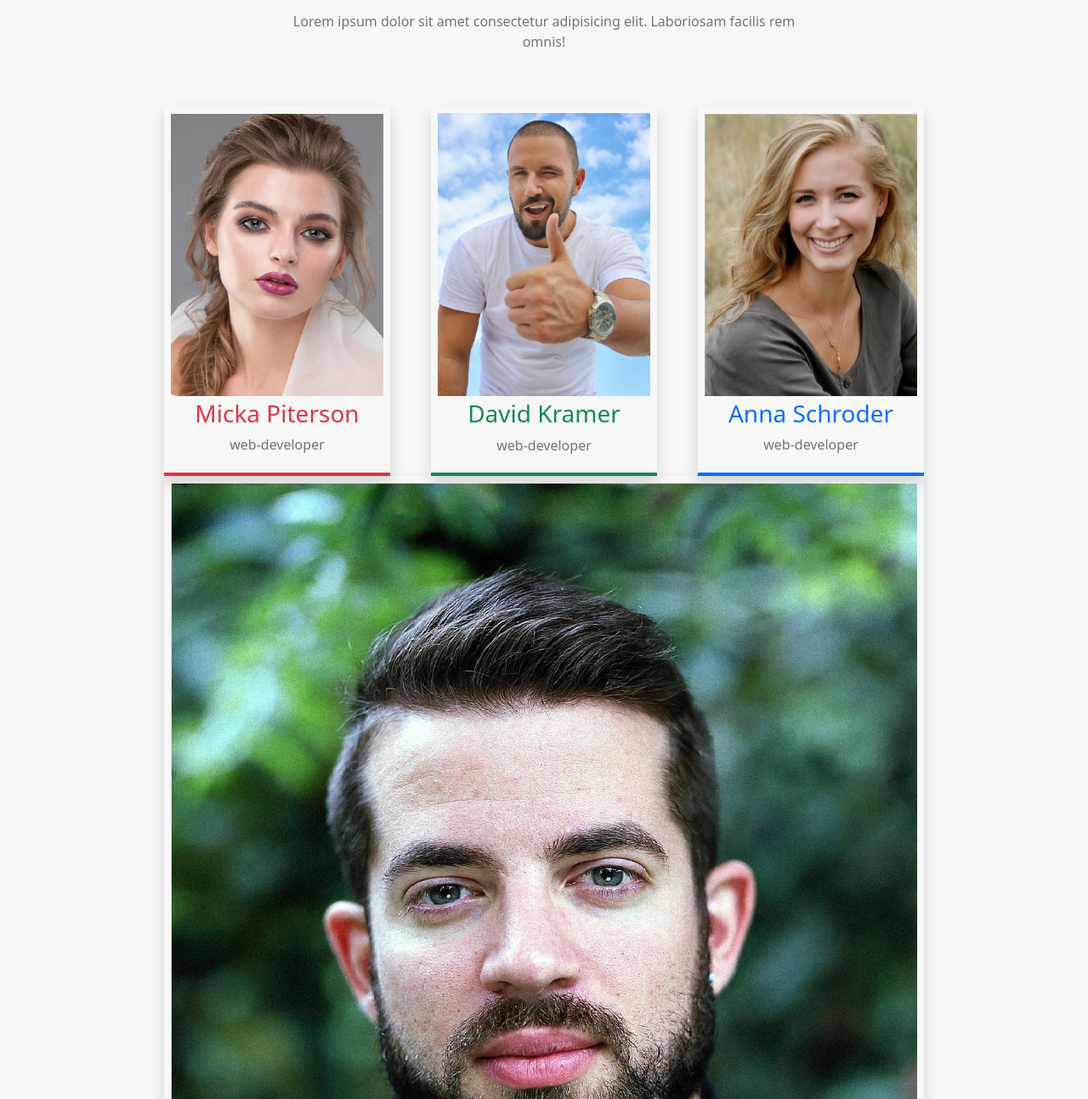
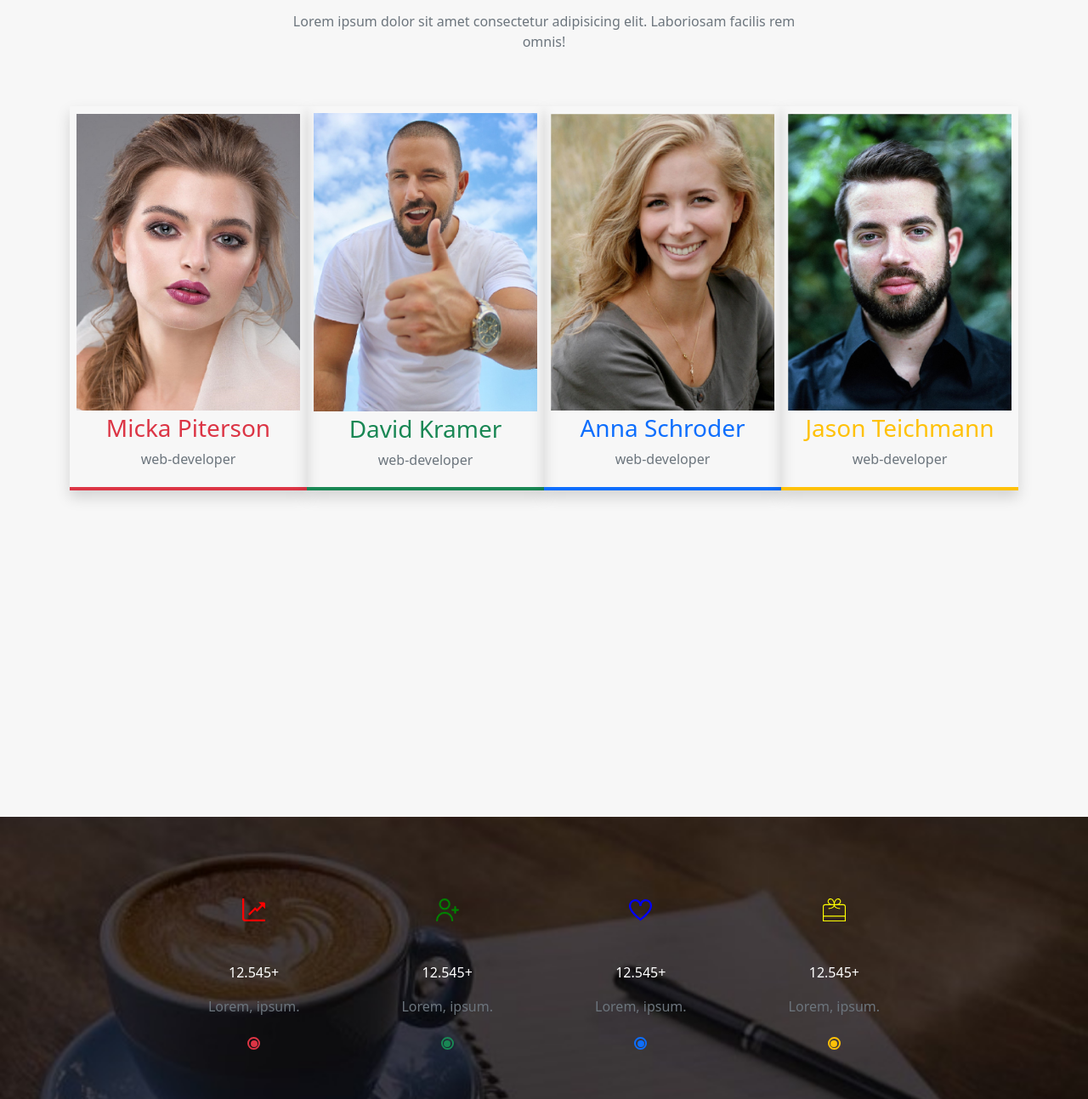
Before and after one commit to valeriiSkliar/bootstrap_practice, a plain HTML site: page index.html in a window 1280 px wide. Shown: the part 4127-5420 px from the top of the page at 85% size. Drawn offline with nearby package versions, Linux system fonts and the light colour scheme; files whose address does not match are found by name.

Commit message:
1.1 commit

```diff
--- a/index.html
+++ b/index.html
@@ -192,32 +192,32 @@
         </div>
     </div>
     <!-- OUR TEAM -->
-    <div class="mt-5 py-5 our_team container-fluid d-flex flex-column align-item-center justify-content-center">
+    <div class="mt-5 py-5 our_team container-fluid d-flex flex-column align-item-center">
         <!-- TEXT BLOCK -->
         <p class="mt-5 fs-1 text-center mx-auto w-50 fw-bolder">Our Team.</p>
         <p class="mb-5 pb-3 fs-6 text-center text-secondary w-50 mx-auto">Lorem ipsum dolor sit amet consectetur adipisicing elit. Laboriosam facilis rem omnis!</p>
         <!-- GALLERY TEAM -->
-        <div class="mb-5 row w-75 mx-auto flex-wrap">
+        <div class="mb-5 row row-cols-1 row-cols-md-2 row-cols-lg-4 mx-auto flex-wrap gx-4 container-xl">
             <!-- first -->
-            <div class="col  mx-4 shadow p-1 d-flex flex-column justify-content-center border-bottom border-4 border-danger">
+            <div class="col shadow p-1 d-flex flex-column justify-content-center border-bottom border-4 border-danger">
                 <img src="./img/our_team/1.jpg" alt="" class="img-fluid img_team img-team-1 p-1">
                 <p class="h3 text-center text-danger text-nowrap">Micka Piterson</p>
                 <p class="fs-6 text-center text-secondary">web-developer</p>
             </div>
             <!-- second -->
-            <div class="col  mx-4 shadow p-1 d-flex flex-column justify-content-center border-bottom border-4 border-success">
+            <div class="col shadow p-1 d-flex flex-column justify-content-center border-bottom border-4 border-success">
                 <img src="./img/our_team/2.jpg" alt="" class="img-fluid img_team img-team-1 p-1">
                 <p class="h3 text-center text-success text-nowrap">David Kramer</p>
                 <p class="fs-6 text-center text-secondary">web-developer</p>
             </div>
                 <!-- third -->
-            <div class="col  mx-4 shadow p-1 d-flex flex-column justify-content-center border-bottom border-4 border-primary">
+            <div class="col shadow p-1 d-flex flex-column justify-content-center border-bottom border-4 border-primary">
                 <img src="./img/our_team/3.jpg" alt="" class="img-fluid img_team img-team-1 p-1">
                 <p class="h3 text-center text-primary text-nowrap">Anna Schroder</p>
                 <p class="fs-6 text-center text-secondary">web-developer</p>
             </div>
             <!-- fourth -->
-            <div class="col  mx-4 shadow p-1 d-flex flex-column justify-content-center border-bottom border-4 border-warning">
+            <div class="col shadow p-1 d-flex flex-column justify-content-center border-bottom border-4 border-warning">
                 <img src="./img/our_team/4.jpg" alt="" class="img-fluid img_team img-team-1 p-1">
                 <p class="h3 text-center text-warning text-nowrap">Jason Teichmann</p>
                 <p class="fs-6 text-center text-secondary">web-developer</p>
@@ -234,9 +234,9 @@
         </div>
     </div>
     <!-- FOOTER -->
-    <div class="container-fluid footer-bg-img d-flex flex-row flex-nowrap justify-content-around">
-        <div class="row">
-            <div class="col d-flex flex-column justify-content-center">
+    <div class="container-fluid footer-bg-img d-flex flex-row flex-nowrap justify-content-around p-5">
+        <div class="row p-5">
+            <div class="col mx-5 d-flex flex-column justify-content-center">
                 <img src="./img/svg_icons/chat-arrow-grow.svg" alt="footer-img" class="footer-img  w-25 mx-auto">
                 <p class="text-center mt-5 text-white">12.545+</p>
                 <p class="text-center text-secondary text-nowrap mb-4">Lorem, ipsum.</p>
@@ -245,7 +245,7 @@
                 </div>
 
             </div>
-            <div class="col d-flex flex-column justify-content-center">
+            <div class="col mx-5 d-flex flex-column justify-content-center">
                 <img src="./img/svg_icons/user-add.svg" alt="footer-img" class="footer-img  w-25 mx-auto">
                 <p class="text-center mt-5 text-white">12.545+</p>
                 <p class="text-center text-secondary text-nowrap mb-4">Lorem, ipsum.</p>
@@ -254,7 +254,7 @@
                 </div>
 
             </div>
-            <div class="col d-flex flex-column justify-content-center">
+            <div class="col mx-5 d-flex flex-column justify-content-center">
                 <img src="./img/svg_icons/heart.svg" alt="footer-img" class="footer-img  w-25 mx-auto">
                 <p class="text-center mt-5 text-white">12.545+</p>
                 <p class="text-center text-secondary text-nowrap mb-4">Lorem, ipsum.</p>
@@ -263,7 +263,7 @@
                 </div>
 
             </div>
-            <div class="col d-flex flex-column justify-content-center">
+            <div class="col mx-5 d-flex flex-column justify-content-center">
                 <img src="./img/svg_icons/gift-card.svg" alt="footer-img" class="footer-img  w-25 mx-auto">
                 <p class="text-center mt-5 text-white">12.545+</p>
                 <p class="text-center text-secondary text-nowrap mb-4">Lorem, ipsum.</p>
--- a/style.css
+++ b/style.css
@@ -94,7 +94,7 @@
 
 /* jjjjjjjjjjjjjjjjjjjjjjjjjjjjjjjjjjj */
 .footer-bg-img {
-    height: 25vh;
+    height: fit-content;
     background-image: url(./img//footer/filtred.jpg);
     background-position: center top;
     background-size: cover;
```
